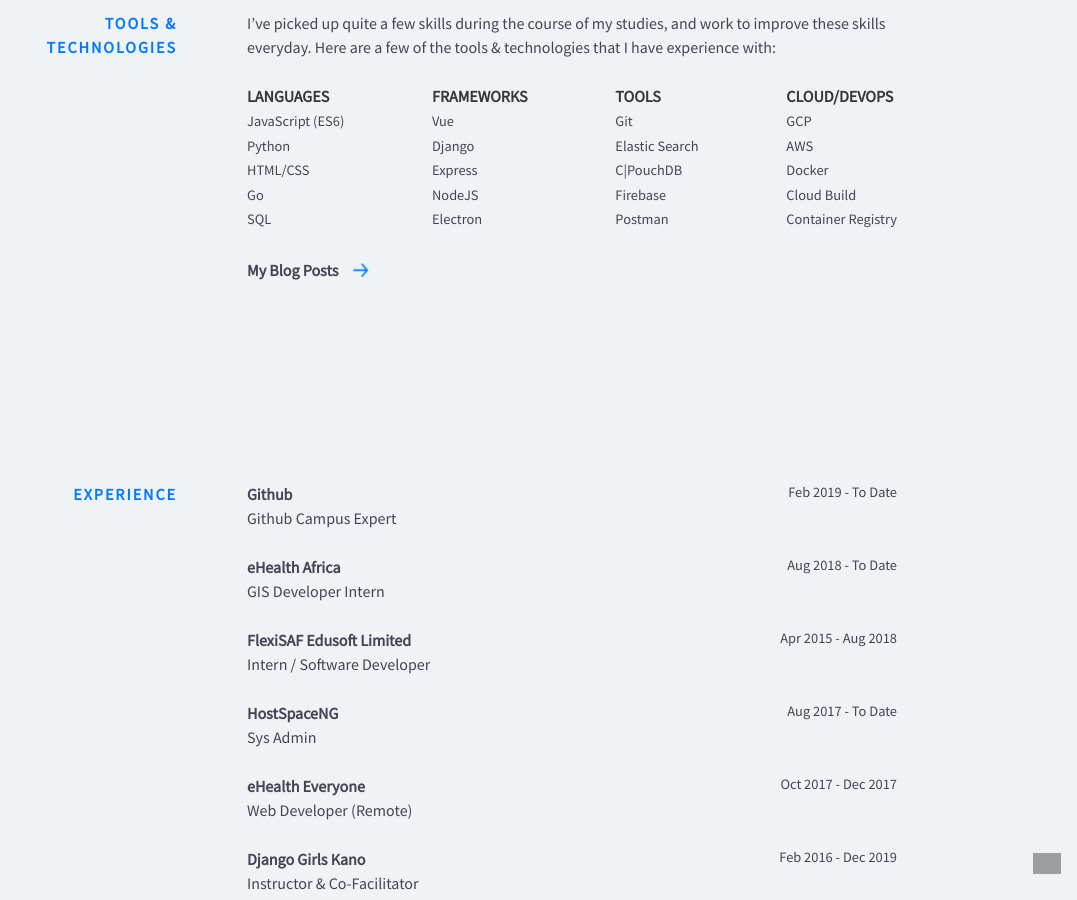
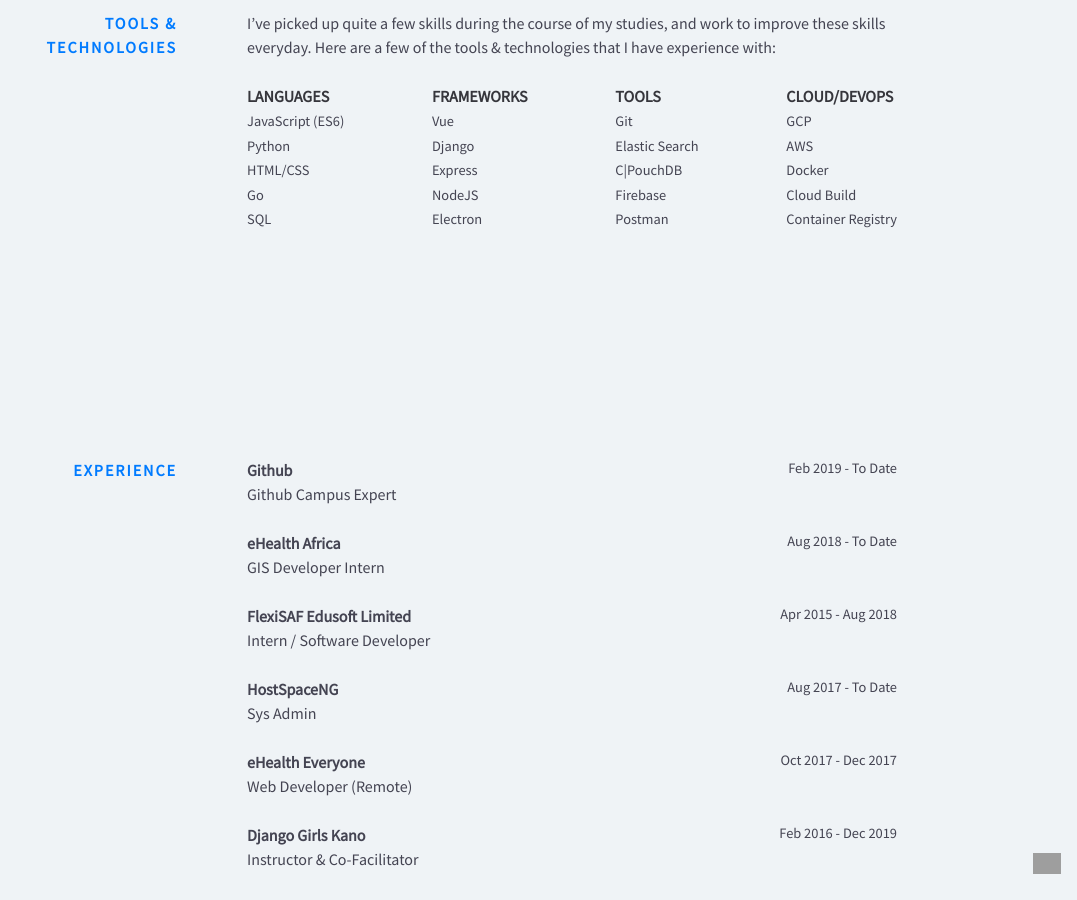
Before and after one commit to Timtech4u/timtech4u.github.io, a Jekyll site: the page built from index.html, in a window 1280 px wide and 900 px high, scrolled down 1528 px. Shown: the whole window, without its empty margins (203-1280 px from the left). Built offline with Jekyll 4.4.1, drawn with Linux system fonts in a browser that asks for light colours; nearby versions of some CDN libraries; grey boxes are pictures that could not be loaded.

Commit message:
Update skills.html

```diff
--- a/_includes/skills.html
+++ b/_includes/skills.html
@@ -37,6 +37,5 @@
       </div>
     </div>
     <br>
-    <a href="http://www.timtech4u.com.ng" target="_blank" class="arrow-link">My Blog Posts</a>
   </div>
 </section>
```
